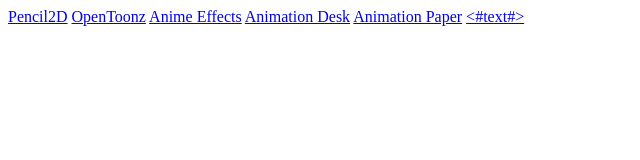
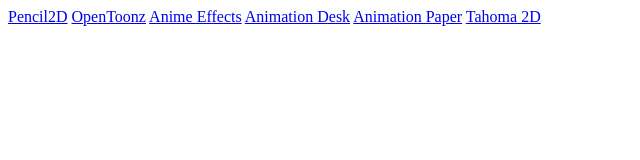
Before and after one commit to Farwalker3/AwesomeAnimationTools, a plain HTML site: page index.html in a window 1280 px wide. Shown: the full height of the page, 0-640 px from the left. Drawn offline with Linux system fonts and the light colour scheme.

Commit message:
Modified by Source

```diff
--- a/index.html
+++ b/index.html
@@ -10,6 +10,7 @@
 		<a href="https://animeeffectsdevs.github.io/">Anime Effects</a>
 		<a href="https://www.kdan.com/animation-desk">Animation Desk</a>
 		<a href="https://animationpaper.com/">Animation Paper</a>
-		<a href="<#url#>"><#text#></a>
+		<a href="https://tahoma2d.org/index.html#compare">Tahoma 2D</a>
+
 	</body>
 </html>
```
